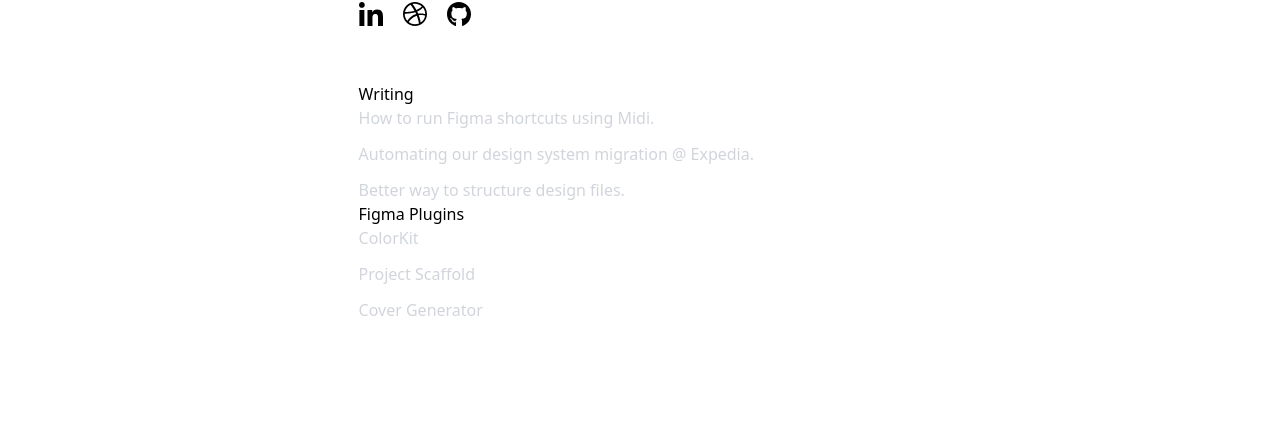
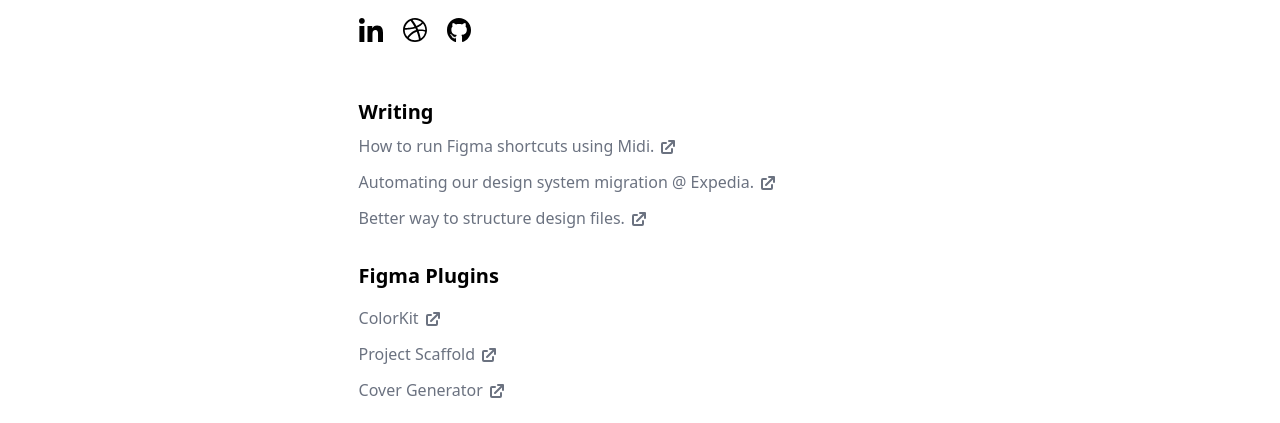
Before and after one commit to tushar7d/tushardebnath-next, a Next.js app: page / in a window 1280 px wide. Shown: the part 477-900 px from the top of the page. Before the commit the page ends 823 px from the top, so only its background shows below. Built offline with nearby package versions, Linux system fonts and the light colour scheme; what @tailwindcss/typography would draw is missing.

Commit message:
added link icons

```diff
--- a/pages/index.js
+++ b/pages/index.js
@@ -1,6 +1,18 @@
 import Head from "next/head";
 import ReactRotatingText from "react-rotating-text";
 import IconLink from '../components/IconLink'
+
+let ExtLink = () =>{
+  return(
+    <svg xmlns="http://www.w3.org/2000/svg" className="h-5 w-5 inline-block  align-text-bottom" viewBox="0 0 20 20" fill="currentColor">
+  <path d="M11 3a1 1 0 100 2h2.586l-6.293 6.293a1 1 0 101.414 1.414L15 6.414V9a1 1 0 102 0V4a1 1 0 00-1-1h-5z" />
+  <path d="M5 5a2 2 0 00-2 2v8a2 2 0 002 2h8a2 2 0 002-2v-3a1 1 0 10-2 0v3H5V7h3a1 1 0 000-2H5z" />
+</svg>
+
+  )
+}
+
+
 
 let Intro = () => {
   return (
@@ -21,7 +33,7 @@
         </div>
       </div>
 
-      <p className=" text-gray-500 dark:text-white my-4">
+      <p className=" text-gray-500 mb-8 dark:text-white my-4">
         I am currently helping millions order food online at Zomato. In the past
         I have worked with Expedia, Hike Messenger and MakeMyTrip building
         products at a global scale. I have expereience in developing design
@@ -91,14 +103,14 @@
           </IconLink>
         </div>
 
-        <h2 className="dark:text-white !mt-14">Writing</h2>
+        <h2 className=" text-xl my-2 font-bold dark:text-white !mt-14">Writing</h2>
         <div className="mb-3">
           <a
             className="link-text"
             target="_blank"
             href="https://blog.prototypr.io/how-to-run-figma-shortcuts-using-midi-e0ab0997eafa"
           >
-            How to run Figma shortcuts using Midi.
+            How to run Figma shortcuts using Midi. <ExtLink />
           </a>
         </div>
         <div className="mb-3">
@@ -107,7 +119,7 @@
             target="_blank"
             href="https://blog.prototypr.io/how-i-created-a-figma-plugin-to-automate-our-design-system-migration-600d1c07518e"
           >
-            Automating our design system migration @ Expedia.
+            Automating our design system migration @ Expedia. <ExtLink />
           </a>
         </div>
         <div>
@@ -116,10 +128,10 @@
             target="_blank"
             href="https://blog.prototypr.io/how-structuring-figma-files-in-a-consistent-way-has-improved-collaboration-and-efficiency-f3c904791b85"
           >
-            Better way to structure design files.
+            Better way to structure design files. <ExtLink />
           </a>
         </div>
-        <h2 className="dark:text-white">Figma Plugins</h2>
+        <h2 className="text-xl font-bold mb-4 mt-8 dark:text-white">Figma Plugins</h2>
         <div className="mb-3">
           <a
             className="link-text "
@@ -127,7 +139,7 @@
             href="https://www.figma.com/community/plugin/797696673804519719/Color-Kit"
           >
 
-              ColorKit
+              ColorKit <ExtLink />
 
           </a>
         </div>
@@ -139,7 +151,7 @@
             href="https://www.figma.com/community/plugin/747372158567878238/Project-Scaffold"
           >
 
-              Project Scaffold
+              Project Scaffold <ExtLink />
 
           </a>
         </div>
@@ -150,7 +162,7 @@
             href="https://www.figma.com/community/plugin/745146759001708690/Cover-Generator"
           >
 
-              Cover Generator
+              Cover Generator <ExtLink />
 
           </a>
         </div>
--- a/styles/globals.css
+++ b/styles/globals.css
@@ -4,7 +4,7 @@
 
 @layer components {
   .link-text {
-    @apply text-base font-light no-underline !text-gray-300 dark:text-white hover:text-yellow-500 dark:hover:text-yellow-500;
+    @apply  no-underline text-gray-500   dark:text-white hover:text-yellow-500 dark:hover:text-yellow-500;
   }
 
 
```
